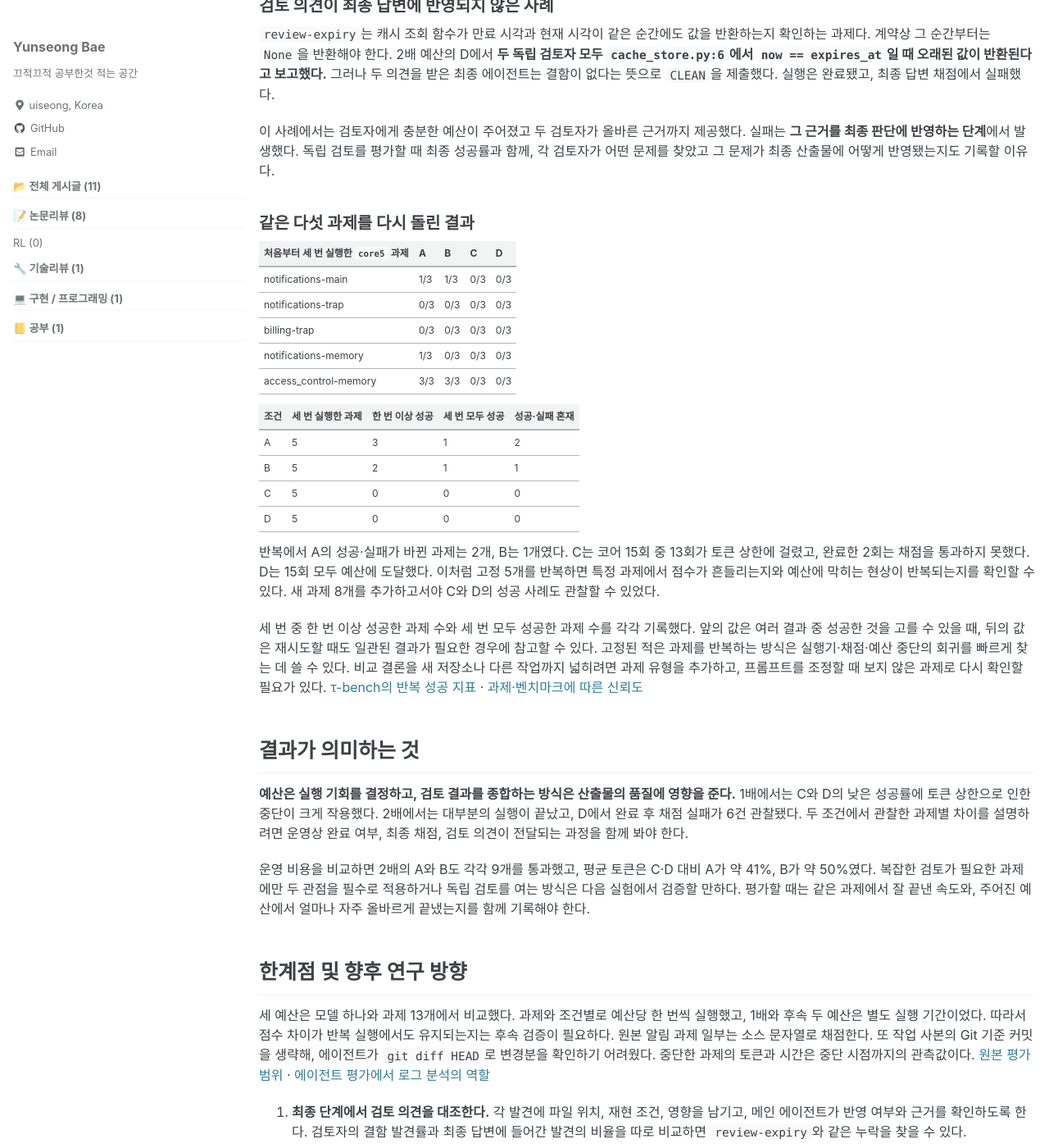
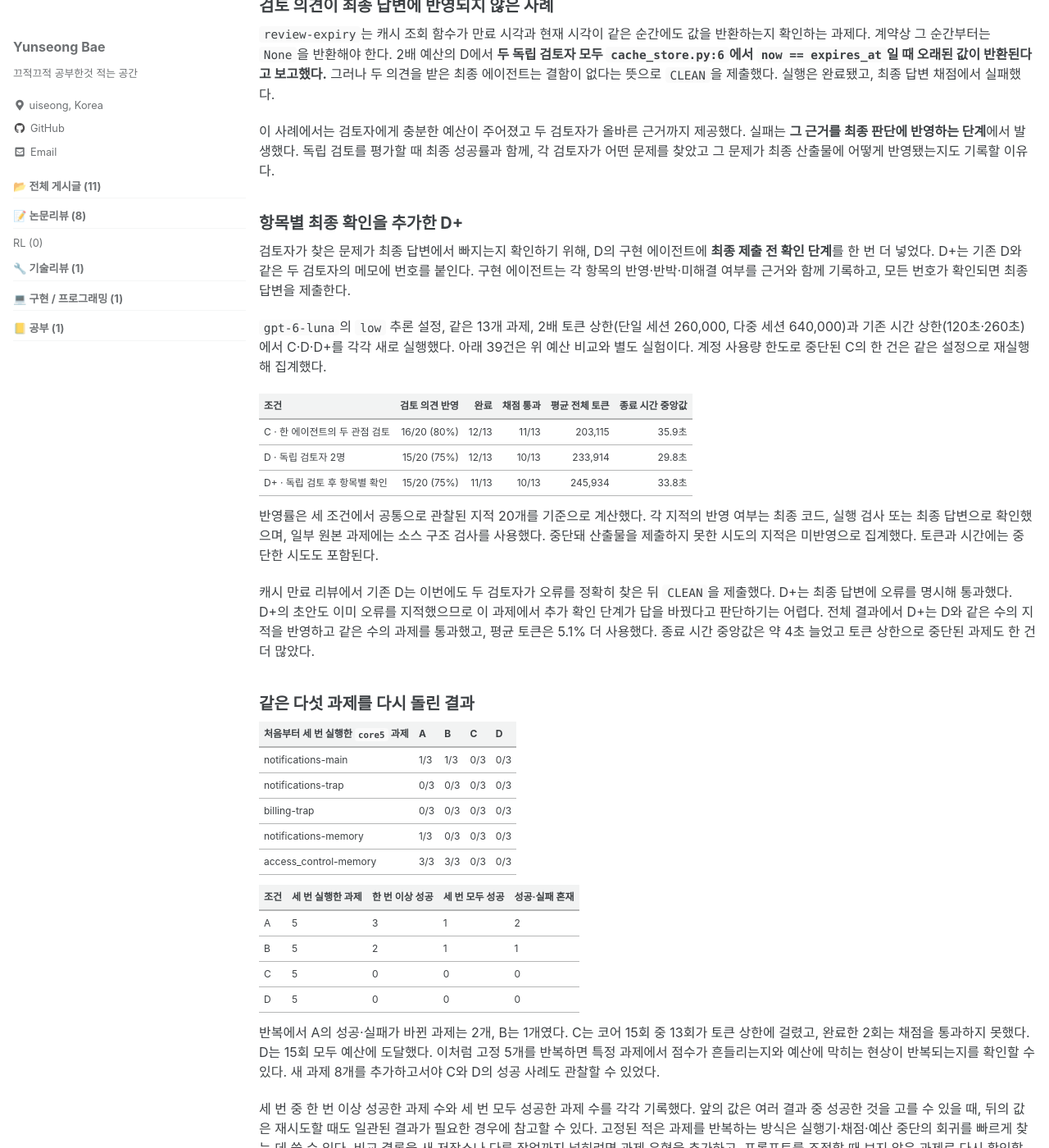
Before and after one commit to iris112-sung/iris112-sung.github.io, a Jekyll site: the page built from _posts/기술리뷰/2026-11-24-dual-brain-benchmark.md, in a window 1280 px wide and 1400 px high, scrolled down 3079 px. Shown: the whole window at 82% size. Built offline with Jekyll 4.4.1, drawn with Linux system fonts in a browser that asks for light colours; cached includes are drawn as plain includes; some of the changed text lies outside the part shown.

Commit message:
Add Dual-Brain review-incorporation comparison

```diff
--- a/_posts/기술리뷰/2026-11-24-dual-brain-benchmark.md
+++ b/_posts/기술리뷰/2026-11-24-dual-brain-benchmark.md
@@ -13,7 +13,7 @@ classes: wide
 
 예를 들어 알림 발송에 Slack을 추가한다면 설계 검토에서는 기존 발송 경로를 어떻게 활용할지 살핀다. 구현 검토에서는 실제 Slack API와 기존 호출 방식, 알림을 끈 사용자의 동작을 확인한다. 여기서 두 가지 질문이 생겼다. **같은 모델과 예산에서 두 관점의 검토를 별도 에이전트에 맡기면 더 많은 과제를 해결할 수 있을까? 토큰 예산을 늘리면 완료율과 성공률은 각각 어떻게 달라질까?**
 
-이를 확인하기 위해 같은 13개 과제에서 네 가지 에이전트 구성을 비교하고, 시간 상한을 고정한 채 토큰 상한을 1배·1.5배·2배로 바꿨다. 2배에서는 독립 검토를 맡긴 구성이 모든 과제를 끝냈고, 더 많은 산출물이 채점을 통과한 쪽은 한 에이전트가 두 관점을 모두 검토한 구성이었다. 두 결과가 갈린 이유를 살피기 위해 검토자의 발견과 최종 답변도 대조했다.
+이를 확인하기 위해 같은 13개 과제에서 네 가지 에이전트 구성을 비교하고, 시간 상한을 고정한 채 토큰 상한을 1배·1.5배·2배로 바꿨다. 2배에서는 독립 검토를 맡긴 구성이 모든 과제를 끝냈고, 더 많은 산출물이 채점을 통과한 쪽은 한 에이전트가 두 관점을 모두 검토한 구성이었다. 두 결과가 갈린 이유를 살피기 위해 검토자의 발견과 최종 답변을 대조하고, 항목별 최종 확인을 추가한 D+도 비교했다.
 
 ## 기존 평가 방식과 의문
 
@@ -91,6 +91,22 @@ C와 D에는 원본 스킬의 같은 역할 프롬프트와 변경 판단 기준
 
 이 사례에서는 검토자에게 충분한 예산이 주어졌고 두 검토자가 올바른 근거까지 제공했다. 실패는 **그 근거를 최종 판단에 반영하는 단계**에서 발생했다. 독립 검토를 평가할 때 최종 성공률과 함께, 각 검토자가 어떤 문제를 찾았고 그 문제가 최종 산출물에 어떻게 반영됐는지도 기록할 이유다.
 
+### 항목별 최종 확인을 추가한 D+
+
+검토자가 찾은 문제가 최종 답변에서 빠지는지 확인하기 위해, D의 구현 에이전트에 **최종 제출 전 확인 단계**를 한 번 더 넣었다. D+는 기존 D와 같은 두 검토자의 메모에 번호를 붙인다. 구현 에이전트는 각 항목의 반영·반박·미해결 여부를 근거와 함께 기록하고, 모든 번호가 확인되면 최종 답변을 제출한다.
+
+`gpt-6-luna`의 `low` 추론 설정, 같은 13개 과제, 2배 토큰 상한(단일 세션 260,000, 다중 세션 640,000)과 기존 시간 상한(120초·260초)에서 C·D·D+를 각각 새로 실행했다. 아래 39건은 위 예산 비교와 별도 실험이다. 계정 사용량 한도로 중단된 C의 한 건은 같은 설정으로 재실행해 집계했다.
+
+| 조건 | 검토 의견 반영 | 완료 | 채점 통과 | 평균 전체 토큰 | 종료 시간 중앙값 |
+| --- | ---: | ---: | ---: | ---: | ---: |
+| C · 한 에이전트의 두 관점 검토 | 16/20 (80%) | 12/13 | 11/13 | 203,115 | 35.9초 |
+| D · 독립 검토자 2명 | 15/20 (75%) | 12/13 | 10/13 | 233,914 | 29.8초 |
+| D+ · 독립 검토 후 항목별 확인 | 15/20 (75%) | 11/13 | 10/13 | 245,934 | 33.8초 |
+
+반영률은 세 조건에서 공통으로 관찰된 지적 20개를 기준으로 계산했다. 각 지적의 반영 여부는 최종 코드, 실행 검사 또는 최종 답변으로 확인했으며, 일부 원본 과제에는 소스 구조 검사를 사용했다. 중단돼 산출물을 제출하지 못한 시도의 지적은 미반영으로 집계했다. 토큰과 시간에는 중단한 시도도 포함된다.
+
+캐시 만료 리뷰에서 기존 D는 이번에도 두 검토자가 오류를 정확히 찾은 뒤 `CLEAN`을 제출했다. D+는 최종 답변에 오류를 명시해 통과했다. D+의 초안도 이미 오류를 지적했으므로 이 과제에서 추가 확인 단계가 답을 바꿨다고 판단하기는 어렵다. 전체 결과에서 D+는 D와 같은 수의 지적을 반영하고 같은 수의 과제를 통과했고, 평균 토큰은 5.1% 더 사용했다. 종료 시간 중앙값은 약 4초 늘었고 토큰 상한으로 중단된 과제도 한 건 더 많았다.
+
 ### 같은 다섯 과제를 다시 돌린 결과
 
 | 처음부터 세 번 실행한 `core5` 과제 | A | B | C | D |
@@ -114,6 +130,8 @@ C와 D에는 원본 스킬의 같은 역할 프롬프트와 변경 판단 기준
 
 ## 결과가 의미하는 것
 
+**이번 후속 실험에서는 한 에이전트가 설계와 코드를 나눠 검토한 C가 독립 검토자 두 명을 둔 D보다 토큰 대비 효율적이었다.** C는 D보다 평균 약 13% 적은 토큰으로 한 과제를 더 통과했고, D의 종료 시간 중앙값은 약 6초 짧았다. 두 관점으로 검토하는 방식은 활용할 가치가 있고, 별도 에이전트에 위임할 때는 병렬 실행의 시간 이점과 추가 토큰, 최종 종합 단계의 실패를 함께 고려해야 한다.
+
 **예산은 실행 기회를 결정하고, 검토 결과를 종합하는 방식은 산출물의 품질에 영향을 준다.** 1배에서는 C와 D의 낮은 성공률에 토큰 상한으로 인한 중단이 크게 작용했다. 2배에서는 대부분의 실행이 끝났고, D에서 완료 후 채점 실패가 6건 관찰됐다. 두 조건에서 관찰한 과제별 차이를 설명하려면 운영상 완료 여부, 최종 채점, 검토 의견이 전달되는 과정을 함께 봐야 한다.
 
 운영 비용을 비교하면 2배의 A와 B도 각각 9개를 통과했고, 평균 토큰은 C·D 대비 A가 약 41%, B가 약 50%였다. 복잡한 검토가 필요한 과제에만 두 관점을 필수로 적용하거나 독립 검토를 여는 방식은 다음 실험에서 검증할 만하다. 평가할 때는 같은 과제에서 잘 끝낸 속도와, 주어진 예산에서 얼마나 자주 올바르게 끝냈는지를 함께 기록해야 한다.
@@ -122,7 +140,7 @@ C와 D에는 원본 스킬의 같은 역할 프롬프트와 변경 판단 기준
 
 세 예산은 모델 하나와 과제 13개에서 비교했다. 과제와 조건별로 예산당 한 번씩 실행했고, 1배와 후속 두 예산은 별도 실행 기간이었다. 따라서 점수 차이가 반복 실행에서도 유지되는지는 후속 검증이 필요하다. 원본 알림 과제 일부는 소스 문자열로 채점한다. 또 작업 사본의 Git 기준 커밋을 생략해, 에이전트가 `git diff HEAD`로 변경분을 확인하기 어려웠다. 중단한 과제의 토큰과 시간은 중단 시점까지의 관측값이다. [원본 평가 범위](https://github.com/sleeplesshan/dual-brain/blob/1729cfda50c18b74029ad449aa2698a6ec558c84/benchmarks/README.md#core-suite) · [에이전트 평가에서 로그 분석의 역할](https://arxiv.org/html/2605.08545v1)
 
-1. **최종 단계에서 검토 의견을 대조한다.** 각 발견에 파일 위치, 재현 조건, 영향을 남기고, 메인 에이전트가 반영 여부와 근거를 확인하도록 한다. 검토자의 결함 발견률과 최종 답변에 들어간 발견의 비율을 따로 비교하면 `review-expiry`와 같은 누락을 찾을 수 있다.
+1. **최종 확인이 필요한 상황을 구분한다.** D+는 모든 과제에 확인 단계를 추가했다. 두 의견이 충돌하거나 최종 판단과 검토 근거가 어긋날 때만 다시 확인하는 방식도 비교할 수 있다. 결함 발견률과 최종 반영률을 따로 기록하면 `review-expiry`와 같은 누락을 찾을 수 있다.
 2. **수정과 최종 검증에 쓸 예산을 남겨 둔다.** 짧은 과제는 한 번만 검토하고, 설계 영향이 크거나 근거가 충돌할 때 독립 검토를 여는 변형을 비교할 수 있다. 파일 위치와 확인해야 할 계약을 짧게 전달하고, 검토자 입력·출력과 최종 단계에 든 토큰을 구분해 기록한다.
 3. **같은 예산에서 반복하고 채점을 보강한다.** 과제군과 예산별로 반복 횟수를 맞추고, 새 저장소에서 같은 패턴이 재현되는지 확인한다. 작업 사본에는 기준 커밋을 만들고, 원본 알림 예제에는 채널 발송·사용자 설정·기존 호출 호환성에 대한 실행 검사를 추가한다.
 
@@ -130,5 +148,6 @@ C와 D에는 원본 스킬의 같은 역할 프롬프트와 변경 판단 기준
 
 실험은 아래 원본 커밋을 기준으로 진행했다. 원본 회귀 테스트 24개와 배포 프롬프트 일치 검사도 따로 통과했다. [실험에 사용한 Dual-Brain 버전](https://github.com/sleeplesshan/dual-brain/tree/1729cfda50c18b74029ad449aa2698a6ec558c84)
 
+- <a href="../../assets/data/dual-brain-review-followup.csv" download>C·D·D+ 검토 의견 반영 비교 CSV 내려받기</a>. 39행으로, 과제별 지적과 반영 여부, 완료, 채점 결과, 토큰과 경과 시간을 담았다.
 - <a href="../../assets/data/dual-brain-budget-comparison.csv" download>1배·1.5배·2배 비교 CSV 내려받기</a>. 156행으로, 기존 첫 실행 52건과 후속 실행 104건을 함께 담았다. 예산 배율, 완료, 채점 통과, 중단 사유, 토큰과 경과 시간을 과제별로 확인할 수 있다.
 - <a href="../../assets/data/dual-brain-benchmark-trials.csv" download>기존 92회 실행 CSV 내려받기</a>. 첫 실행 52건과 `core5`의 추가 반복 40건을 담았다. 이 중 첫 실행 52건은 위 비교 CSV에도 들어 있다.
```
Also changed, not shown: other parts of _posts/기술리뷰/2026-11-24-dual-brain-benchmark.md (+1 -1 lines), assets/data/dual-brain-review-followup.csv (added, +40 -0 lines).
